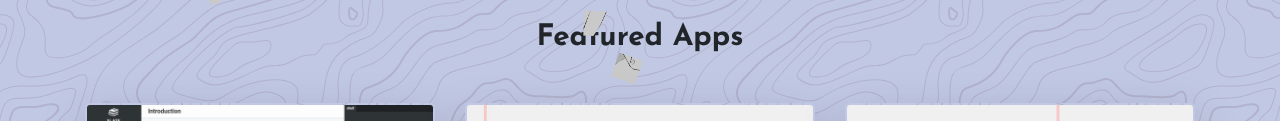
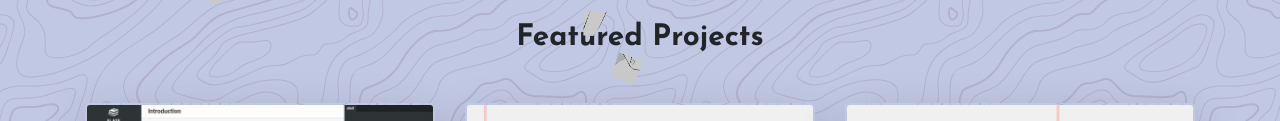
Before and after one commit to trekab/trekab.github.io, a plain HTML site: page index.html in a window 1280 px wide. Shown: the part 346-467 px from the top of the page. Drawn offline with nearby package versions, Linux system fonts and the light colour scheme; a web font is replaced by a local one.

Commit message:
refactor: Update featured projects

```diff
--- a/index.html
+++ b/index.html
@@ -385,7 +385,7 @@
       </section>
 
       <h1 class="welcome-msg text-center py-3 font-weight-bold">
-        Featured Apps
+        Featured Projects
       </h1>
       <div class="album py-4 projects-bg">
         <div class="container">
```
